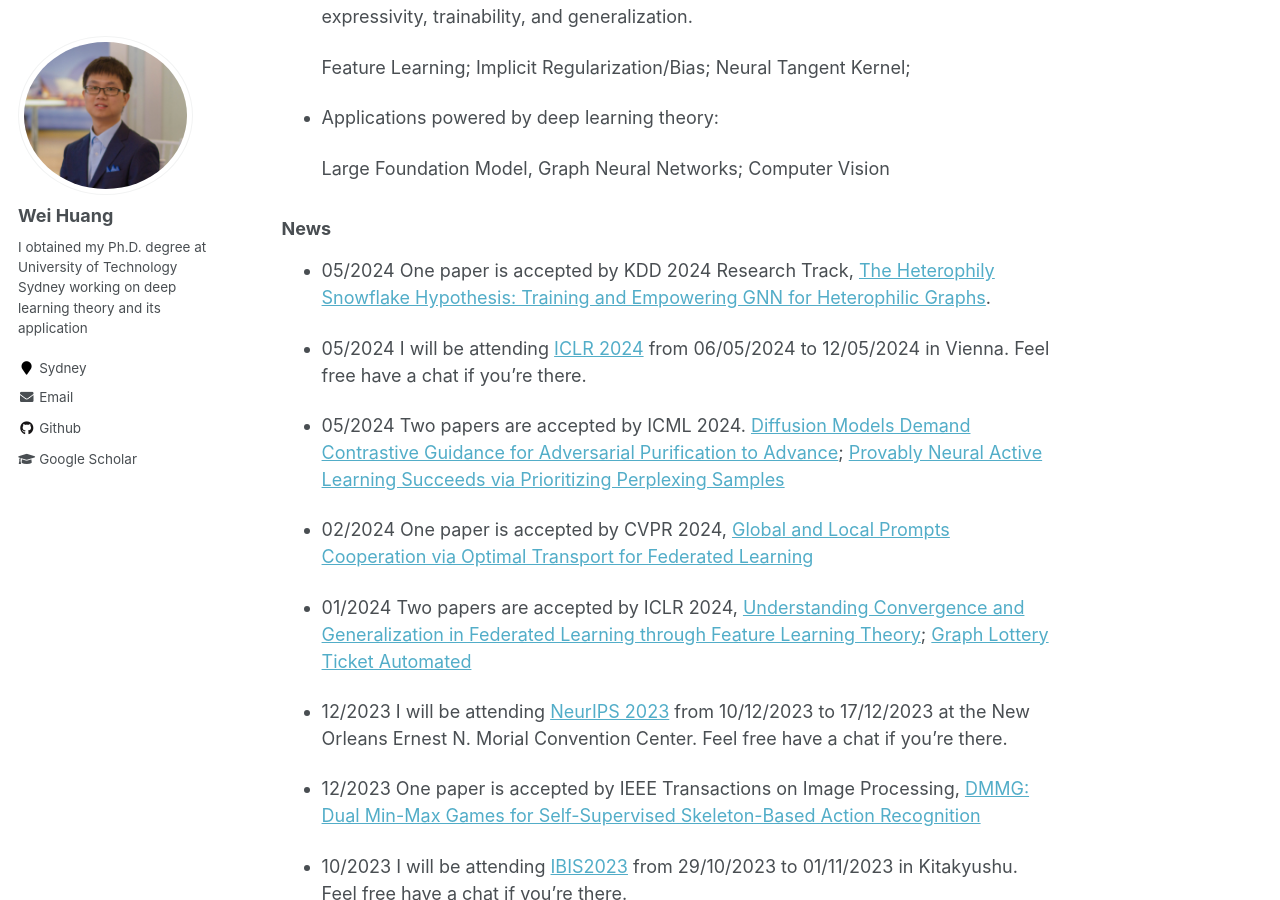
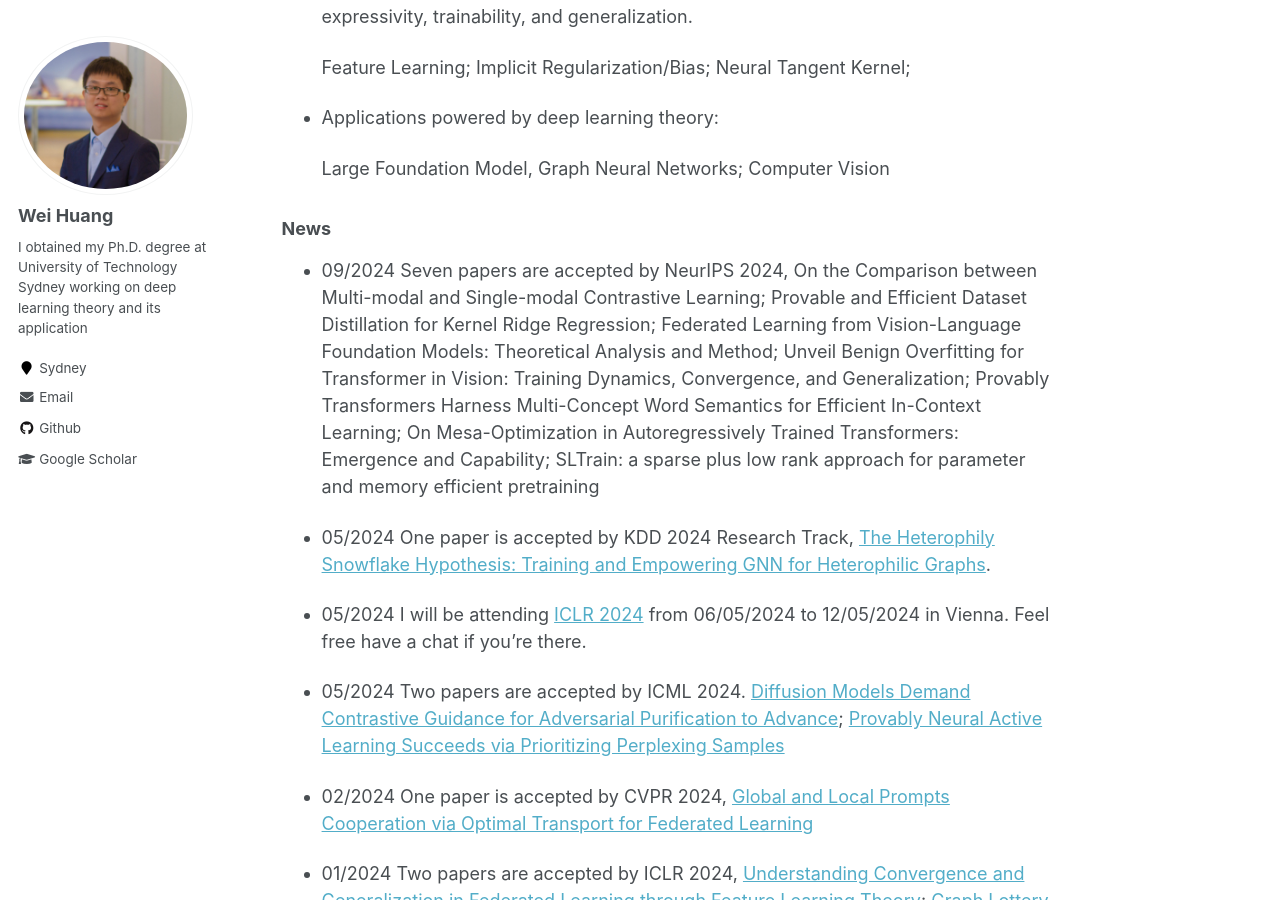
Before and after one commit to WeiHuang05/Weihuang05.github.io, a Jekyll site: the page built from index.md, in a window 1280 px wide and 900 px high, scrolled down 758 px. Built offline with Jekyll 4.4.1, drawn with Linux system fonts in a browser that asks for light colours.

Commit message:
Update index.md

```diff
--- a/index.md
+++ b/index.md
@@ -25,6 +25,8 @@ My office is located at the [University of Tokyo](https://www.u-tokyo.ac.jp/ja/i
 
 ### News
 
+
+* 09/2024 Seven papers are accepted by NeurIPS 2024, On the Comparison between Multi-modal and Single-modal Contrastive Learning; Provable and Efficient Dataset Distillation for Kernel Ridge Regression; Federated Learning from Vision-Language Foundation Models: Theoretical Analysis and Method; Unveil Benign Overfitting for Transformer in Vision: Training Dynamics, Convergence, and Generalization; Provably Transformers Harness Multi-Concept Word Semantics for Efficient In-Context Learning; On Mesa-Optimization in Autoregressively Trained Transformers: Emergence and Capability; SLTrain: a sparse plus low rank approach for parameter and memory efficient pretraining
 
 * 05/2024 One paper is accepted by KDD 2024 Research Track, [The Heterophily Snowflake Hypothesis: Training and Empowering GNN for Heterophilic Graphs](https://arxiv.org/abs/2406.12539).
 
```
